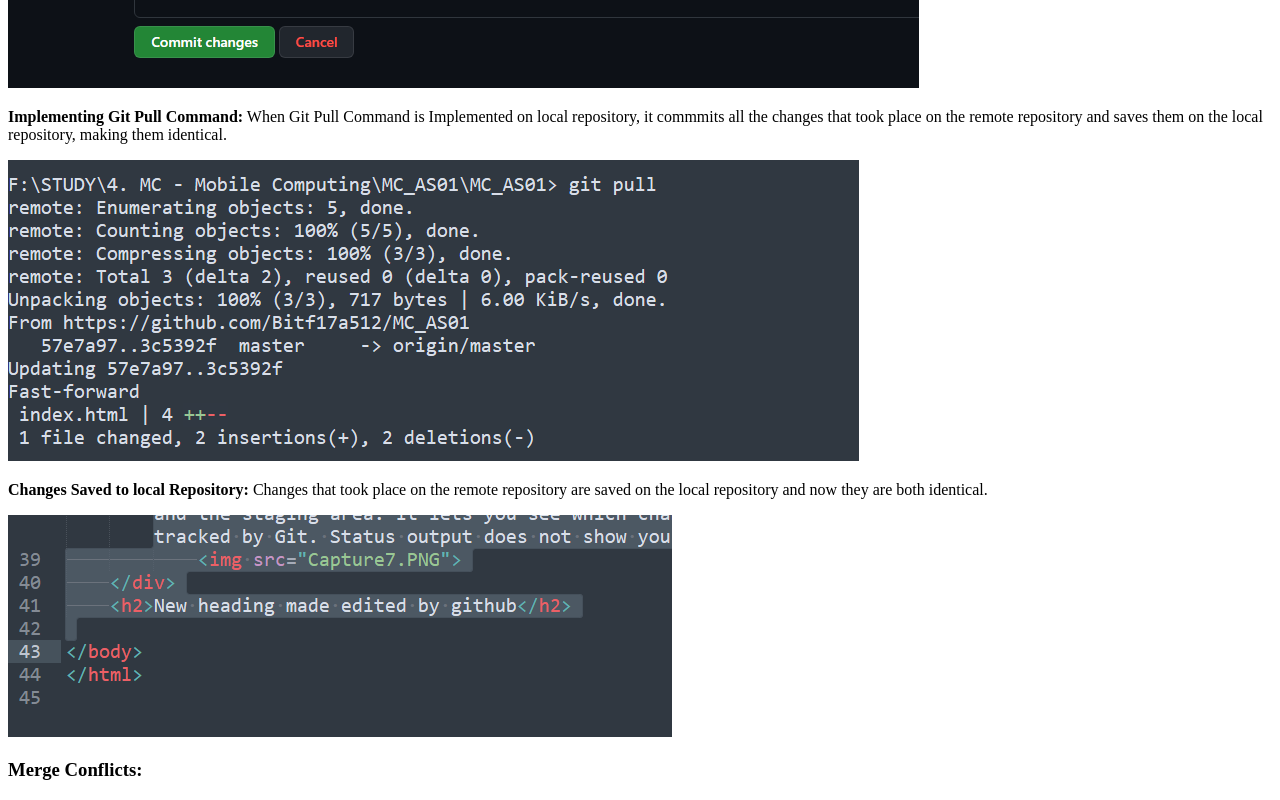
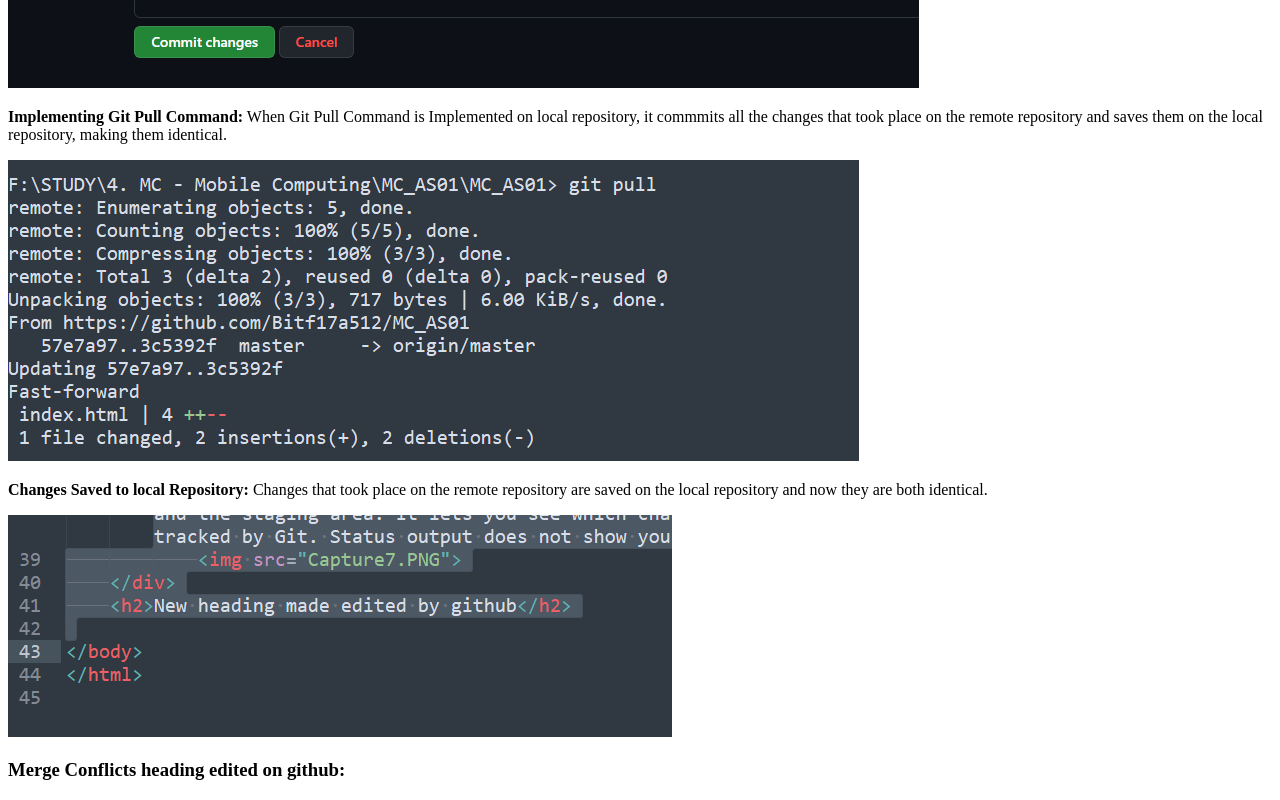
Before and after one commit to Bitf17a512/MC_AS01, a plain HTML site: page index.html in a window 1280 px wide. Shown: the part 4444-5244 px from the top of the page. Drawn offline with Linux system fonts and the light colour scheme.

Commit message:
Merge Conflicts
Merge Conflicts checked

```diff
--- a/index.html
+++ b/index.html
@@ -68,7 +68,7 @@
 			<img src="Capture14.PNG">
 	</div>
 
-	<h3>Merge Conflicts:</h3>
+	<h3>Merge Conflicts heading edited on github:</h3>
 
 
 
```
